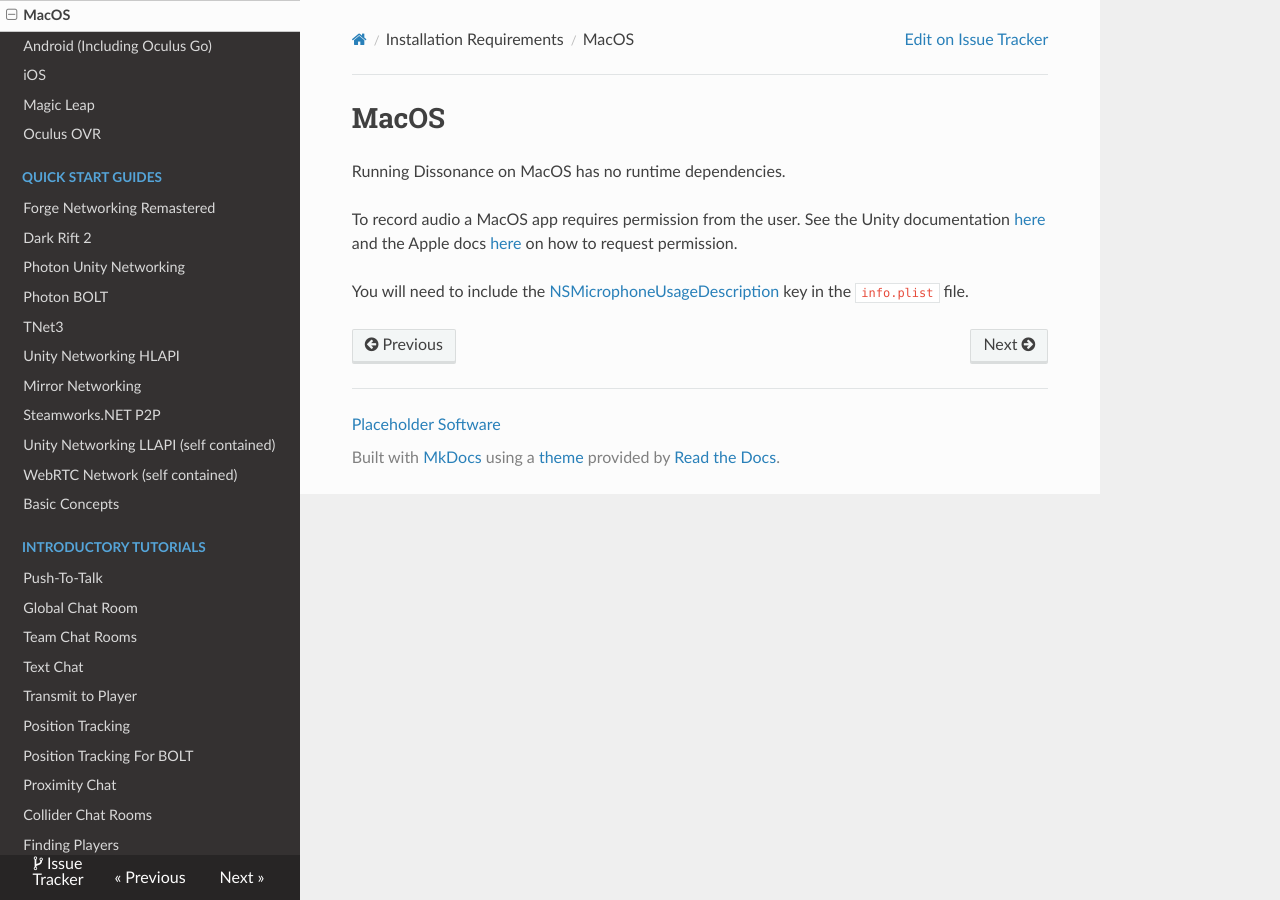
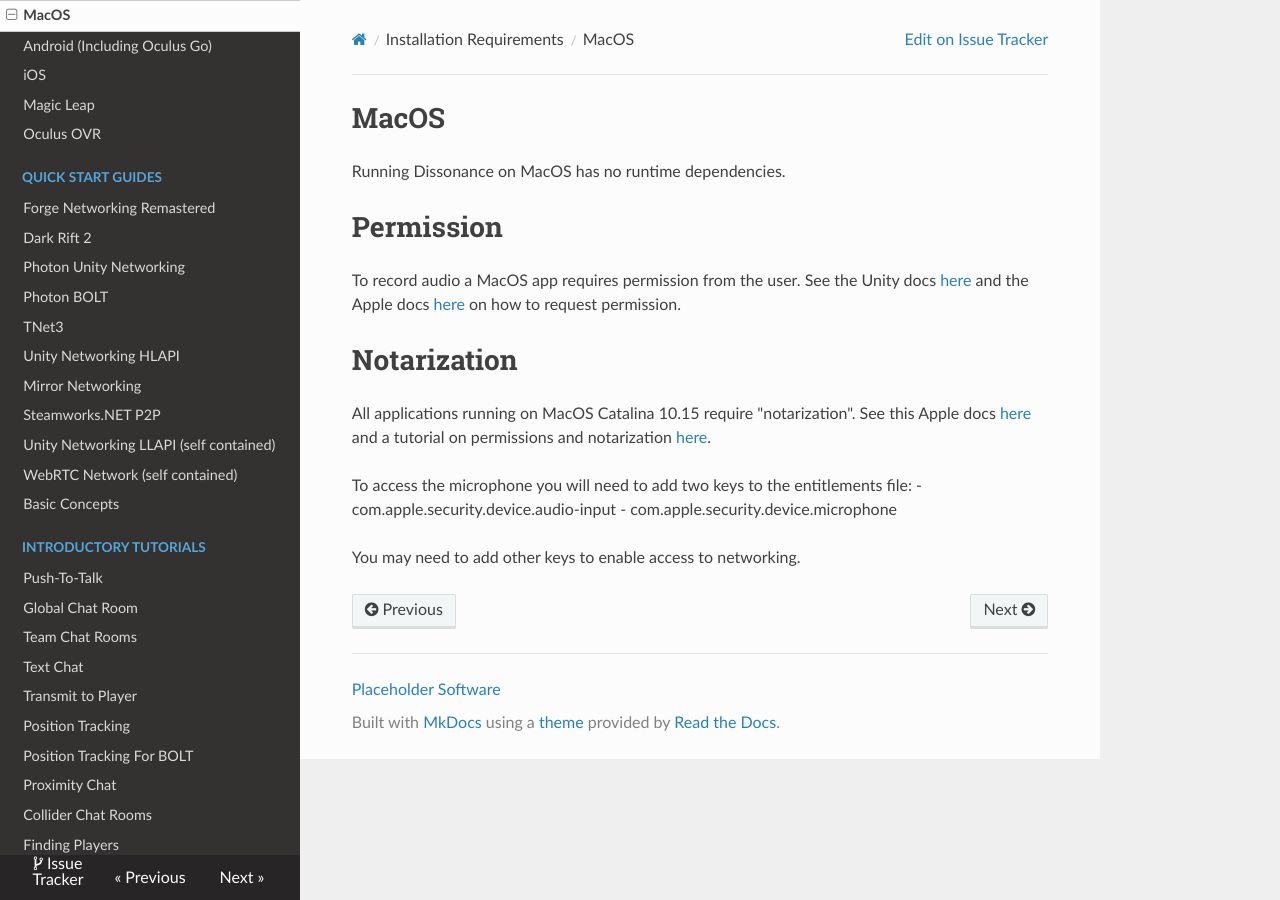
Before and after one commit to Placeholder-Software/Dissonance, an MkDocs documentation site: the page built from docs/Platforms/MacOS.md, in a window 1280 px wide. Built offline with MkDocs 1.6.1, drawn with Linux system fonts in a browser that asks for light colours; old or Windows-style settings are respelled for this version of MkDocs.

Commit message:
Updated MacOS docs to mention entitlement and notarization

```diff
--- a/docs/Platforms/MacOS.md
+++ b/docs/Platforms/MacOS.md
@@ -2,6 +2,16 @@
 
 Running Dissonance on MacOS has no runtime dependencies.
 
-To record audio a MacOS app requires permission from the user. See the Unity documentation [here](https://docs.unity3d.com/ScriptReference/Application.RequestUserAuthorization.html) and the Apple docs [here](https://developer.apple.com/documentation/avfoundation/cameras_and_media_capture/requesting_authorization_for_media_capture_on_macos) on how to request permission.
+# Permission
 
-You will need to include the [NSMicrophoneUsageDescription](https://docs.unity3d.com/Manual/HOWTO-PortToAppleMacStore.html) key in the `info.plist` file.
+To record audio a MacOS app requires permission from the user. See the Unity docs [here](https://docs.unity3d.com/ScriptReference/Application.RequestUserAuthorization.html) and the Apple docs [here](https://developer.apple.com/documentation/avfoundation/cameras_and_media_capture/requesting_authorization_for_media_capture_on_macos) on how to request permission.
+
+# Notarization
+
+All applications running on MacOS Catalina 10.15 require "notarization". See this Apple docs [here](https://developer.apple.com/documentation/xcode/notarizing_macos_software_before_distribution) and a tutorial on permissions and notarization [here](https://gist.github.com/dpid/270bdb6c1011fe07211edf431b2d0fe4).
+
+To access the microphone you will need to add two keys to the entitlements file:
+ - com.apple.security.device.audio-input
+ - com.apple.security.device.microphone
+
+You may need to add other keys to enable access to networking.
```
